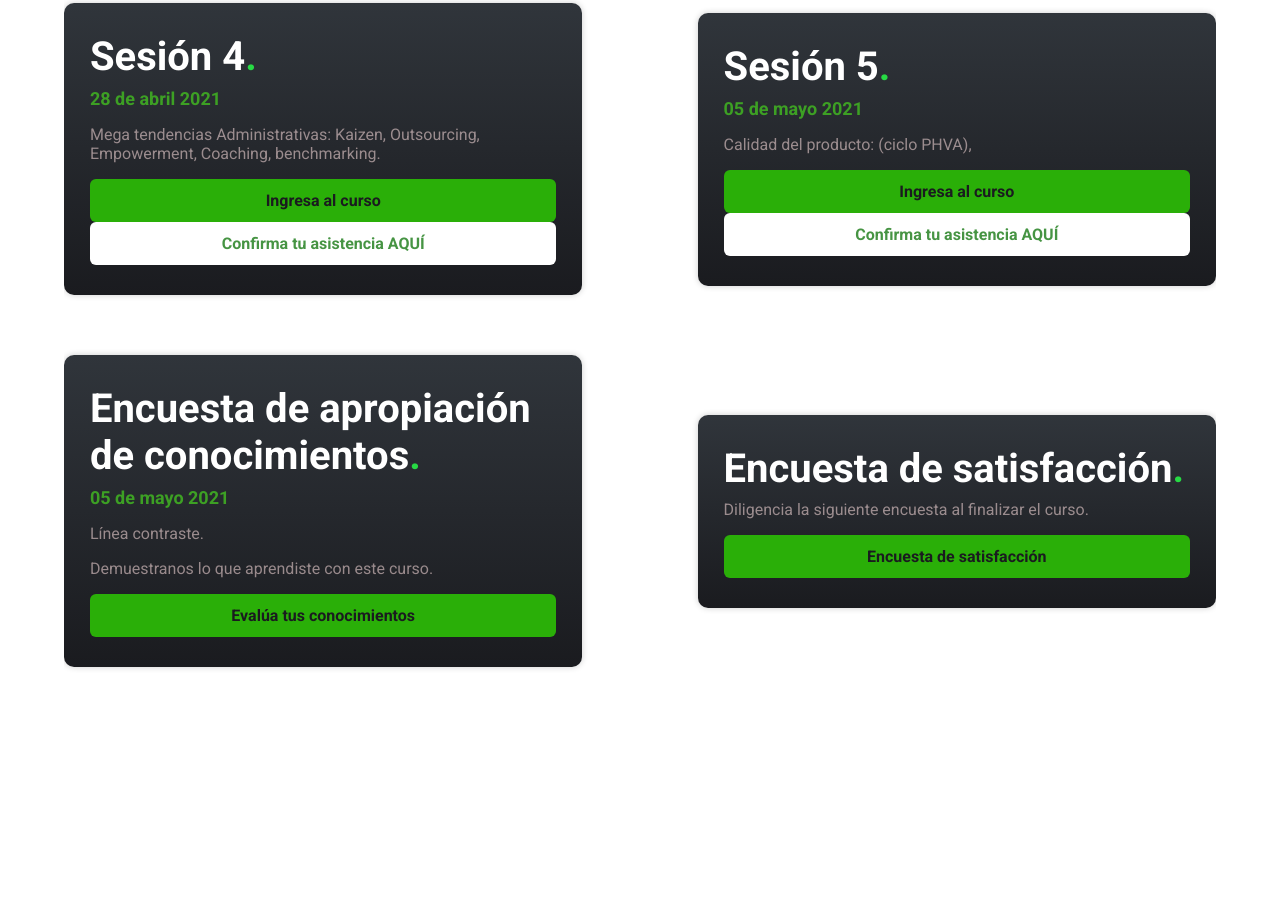
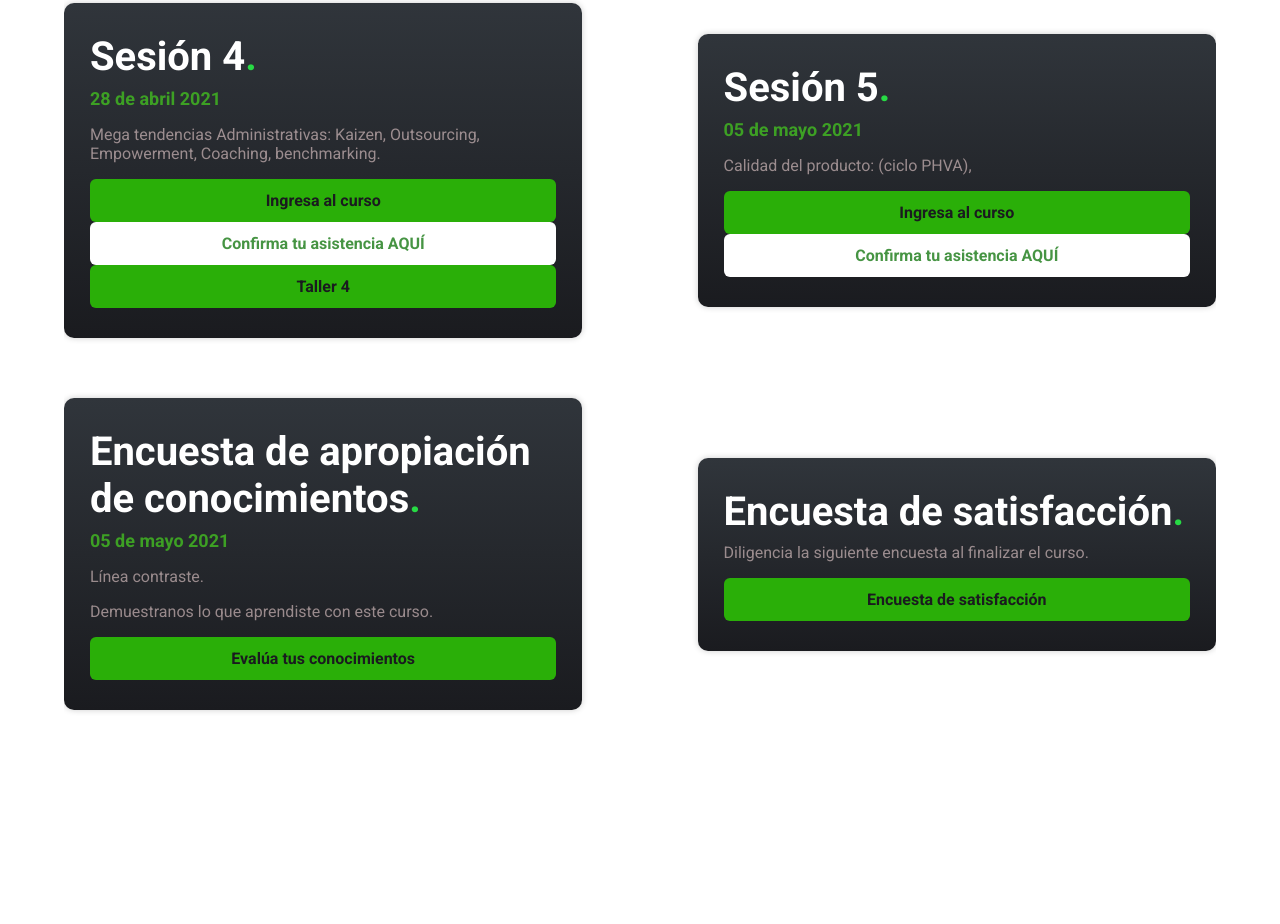
Before and after one commit to agroindustrial/caprinovino, a plain HTML site: page index.html in a window 1280 px wide. Shown: the part 3260-4184 px from the top of the page. Drawn offline with nearby package versions, Linux system fonts and the light colour scheme.

Commit message:
Update index.html
taller 4

```diff
--- a/index.html
+++ b/index.html
@@ -145,6 +145,7 @@
                             Coaching, benchmarking.</p>
                         <a href="https://www.youtube.com/channel/UCqII7MkhojaA3eEfok5BTmA" target="blank" class="card__button">Ingresa al curso</a>
                         <a href="https://forms.gle/Vu3FGLycbdqu2REaA" target="blank" class="card__button2" Style="background:#fff; color: var(--verde); padding: 12px;">Confirma tu asistencia AQUÍ</a>
+                        <a href="https://forms.gle/Ki1cwbmCtfQ3hfDh8" target="blank" class="card__button">Taller 4</a>
                     </div>
                 </div>
                 <div class="card">
```
